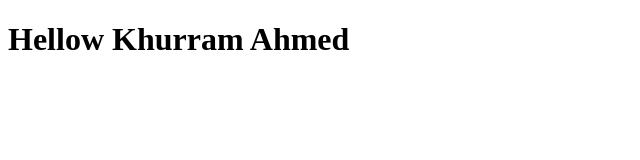
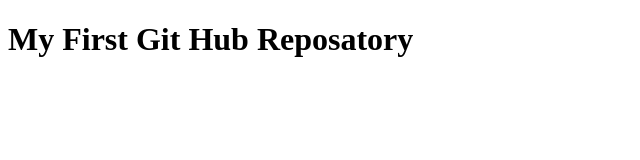
Before and after one commit to khurram4034/StaticWeb, a plain HTML site: page index.html in a window 1280 px wide. Shown: the whole page, without its empty margins (0-640 px from the left). Drawn offline with Linux system fonts and the light colour scheme.

Commit message:
new update

```diff
--- a/index.html
+++ b/index.html
@@ -6,6 +6,6 @@
     <title>Document</title>
 </head>
 <body>
-    <h1>Hellow Khurram Ahmed</h1>
+    <h1>My First Git Hub Reposatory</h1>
 </body>
 </html>
```
